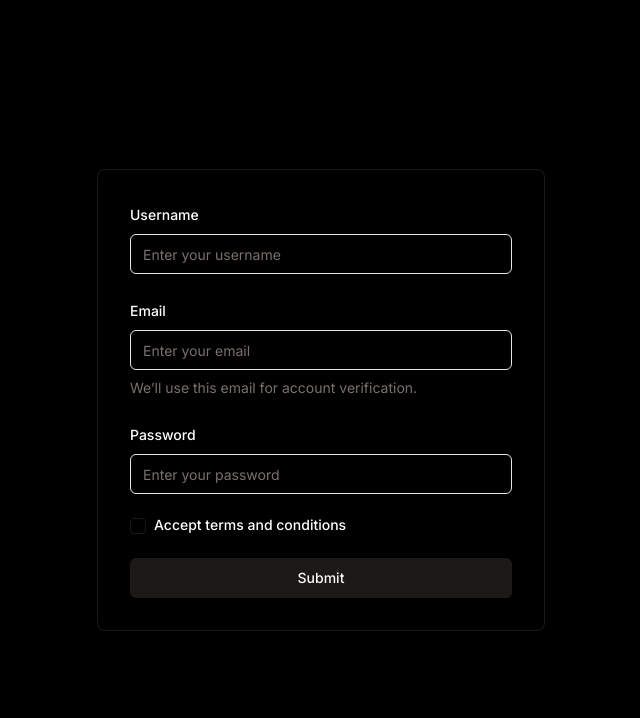
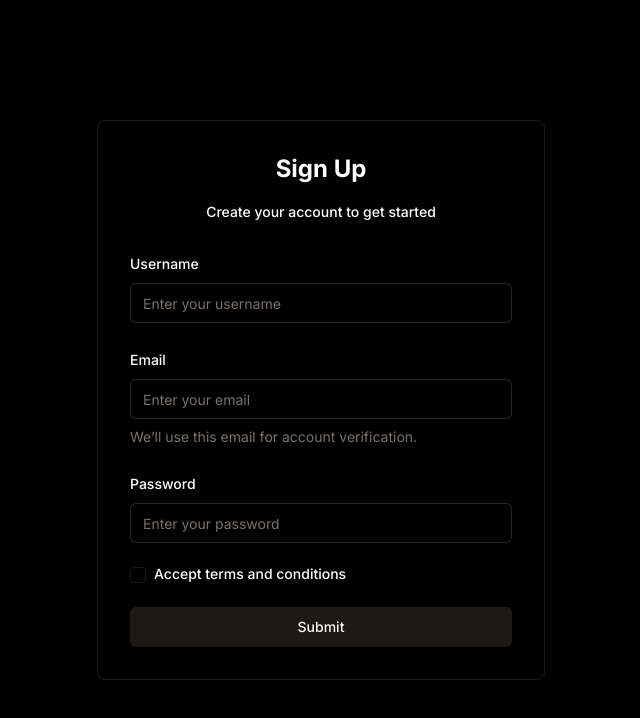
Before and after one commit to rehan-adi/Feedback.app, a Next.js app: page /signup in a window 1280 px wide. Shown: the top 718 px of the page, without its empty margins (319-959 px from the left). Built offline with nearby package versions, Linux system fonts and the light colour scheme.

Commit message:
Update Input component to set border opacity for improved styling.

```diff
--- a/components/auth/Signup.tsx
+++ b/components/auth/Signup.tsx
@@ -33,7 +33,11 @@ const Signup = () => {
 
   return (
     <div className="w-full h-screen flex justify-center items-center text-white bg-black">
-      <div className="p-8 max-w-md w-full mx-auto border border-white border-opacity-10 rounded-lg shadow-md">
+      <div className="p-8 max-w-md w-full mx-auto lg:border border-white border-opacity-10 rounded-lg shadow-md">
+      <header className="text-center mb-8">
+          <h1 className="text-2xl font-bold mb-5">Sign Up</h1>
+          <p className="text-sm font-medium leading-none peer-disabled:cursor-not-allowed peer-disabled:opacity-70">Create your account to get started</p>
+        </header>
         <Form {...form}>
           <form className="space-y-6" onSubmit={form.handleSubmit(onSubmit)}>
             <FormField
@@ -45,7 +49,7 @@ const Signup = () => {
                   <FormControl>
                     <Input
                       placeholder="Enter your username"
-                      className="bg-black text-white"
+                      className="bg-black border-white text-white"
                       {...field}
                     />
                   </FormControl>
@@ -62,7 +66,7 @@ const Signup = () => {
                   <FormControl>
                     <Input
                       placeholder="Enter your email"
-                      className="bg-black text-white"
+                      className="bg-black border-white text-white"
                       type="email"
                       {...field}
                     />
@@ -83,7 +87,7 @@ const Signup = () => {
                   <FormControl>
                     <Input
                       placeholder="Enter your password"
-                      className="bg-black text-white"
+                      className="bg-black border-white text-white"
                       type="password"
                       {...field}
                     />
@@ -103,7 +107,7 @@ const Signup = () => {
                 </label>
               </div>
             </div>
-            <Button type="submit" className="w-full">
+            <Button type="submit" variant="default" className="w-full">
               Submit
             </Button>
           </form>
--- a/components/ui/input.tsx
+++ b/components/ui/input.tsx
@@ -11,7 +11,7 @@ const Input = React.forwardRef<HTMLInputElement, InputProps>(
       <input
         type={type}
         className={cn(
-          "flex h-10 w-full rounded-md border border-input bg-background px-3 py-2 text-sm ring-offset-background file:border-0 file:bg-transparent file:text-sm file:font-medium placeholder:text-muted-foreground focus-visible:outline-none focus-visible:ring-2 focus-visible:ring-ring focus-visible:ring-offset-2 disabled:cursor-not-allowed disabled:opacity-50",
+          "flex h-10 w-full rounded-md border border-input border-opacity-15 bg-background px-3 py-2 text-sm ring-offset-background file:border-0 file:bg-transparent file:text-sm file:font-medium placeholder:text-muted-foreground focus-visible:outline-none focus-visible:ring-ring focus-visible:ring-offset-2 disabled:cursor-not-allowed disabled:opacity-50",
           className
         )}
         ref={ref}
```
